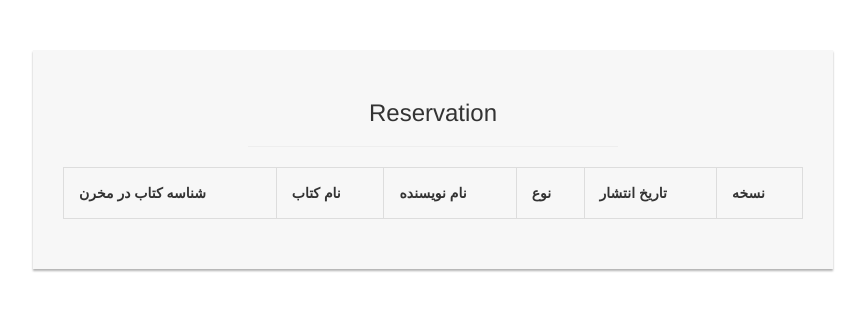
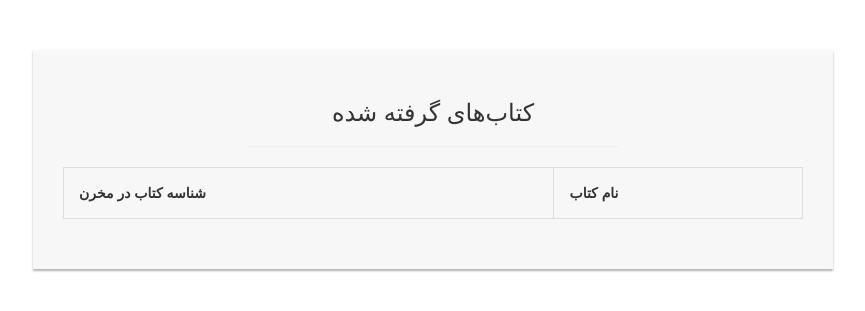
Before and after one commit to amirmohammadraei/Library-System, a Flask app: template templates/inbox.html in a window 1280 px wide. Shown: the top 311 px of the page, without its empty margins (207-1072 px from the left). Run offline with Flask 2, Linux system fonts and the light colour scheme; the template is opened without the code that fills it, so the values that code supplies are empty; parts of the project's set-up code (start-up, migrations or seed data) failed here and were passed over; some libraries are stand-ins or nearby versions.

Commit message:
some change

```diff
--- a/main.py
+++ b/main.py
@@ -353,5 +353,12 @@ def inboxuser():
         passwd="root",
         db="dbproject")
     curb = dbb.cursor()
-    curb.execute("SELECT * FROM inbox WHERE userid = %s", [userid])
-    return render_template
+    curb.execute("select inbox.inboxid, book.name from book join inbox where book.bookid = inbox.bookid and inbox.userid = %s;", [userid])
+    res = curb.fetchall()
+    print(res)
+    return render_template("inbox.html", data = res)
+
+
+@app.route('/givebook', methods=['GET', 'POST'])
+def givebook():
+    return 'salam'
--- /dev/null
+++ b/register.sql
@@ -0,0 +1 @@
+select * from inbox
--- a/templates/inbox.html
+++ b/templates/inbox.html
@@ -17,16 +17,12 @@ th, td {
 }
 </style>
 <div class="profile">
-    <h3 style="text-align: center;">Reservation</h3>
+    <h3 style="text-align: center;">کتاب‌های گرفته شده</h3>
         <hr style="width:50%; color: khaki;">
     <table>
         <tr>
             <th>شناسه کتاب در مخرن</th>
             <th>نام کتاب</th>
-            <th>نام نویسنده</th>
-            <th>نوع</th>
-            <th>تاریخ انتشار</th>
-            <th>نسخه</th>
         </tr>
 
         {% for row in data %}
--- a/templates/sprofile.html
+++ b/templates/sprofile.html
@@ -8,6 +8,7 @@
     <p style="text-align: right;"><a href="{{ url_for('search') }}">جستجو کتاب</a></p>
     <p style="text-align: right;"><a href="{{ url_for('get_book') }}">گرفتن کتاب</a></p>
     <p style="text-align: right;"><a href="{{ url_for('inboxuser') }}">کتاب‌های گرفته‌ شده</a></p>
+    <p style="text-align: right;"><a href="{{ url_for('givebook') }}">تحویل کتاب</a></p>
     <p style="text-align: right;"><a href="{{ url_for('payment') }}">افزایش موجودی</a></p>
 </div>
 {% endblock body %}
```
Also changed, not shown: all codes.txt (+8 -0 lines).
